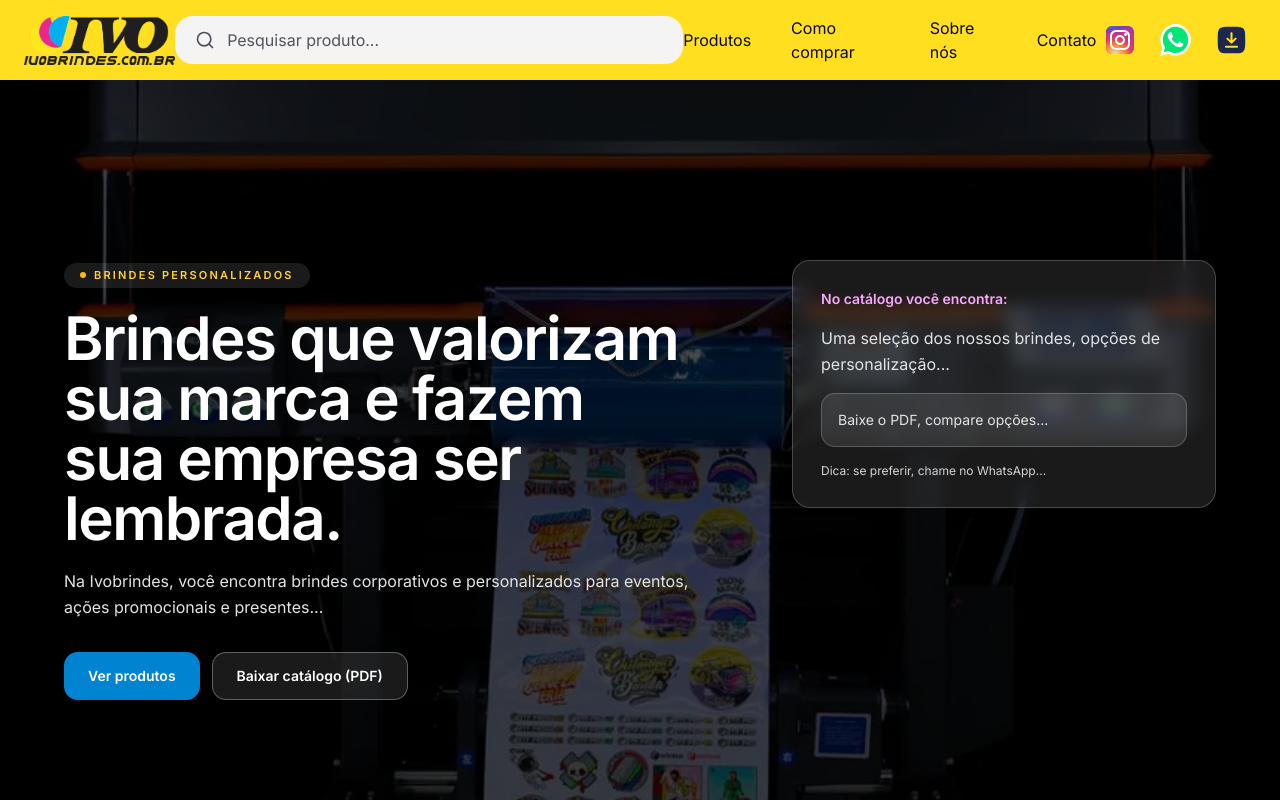
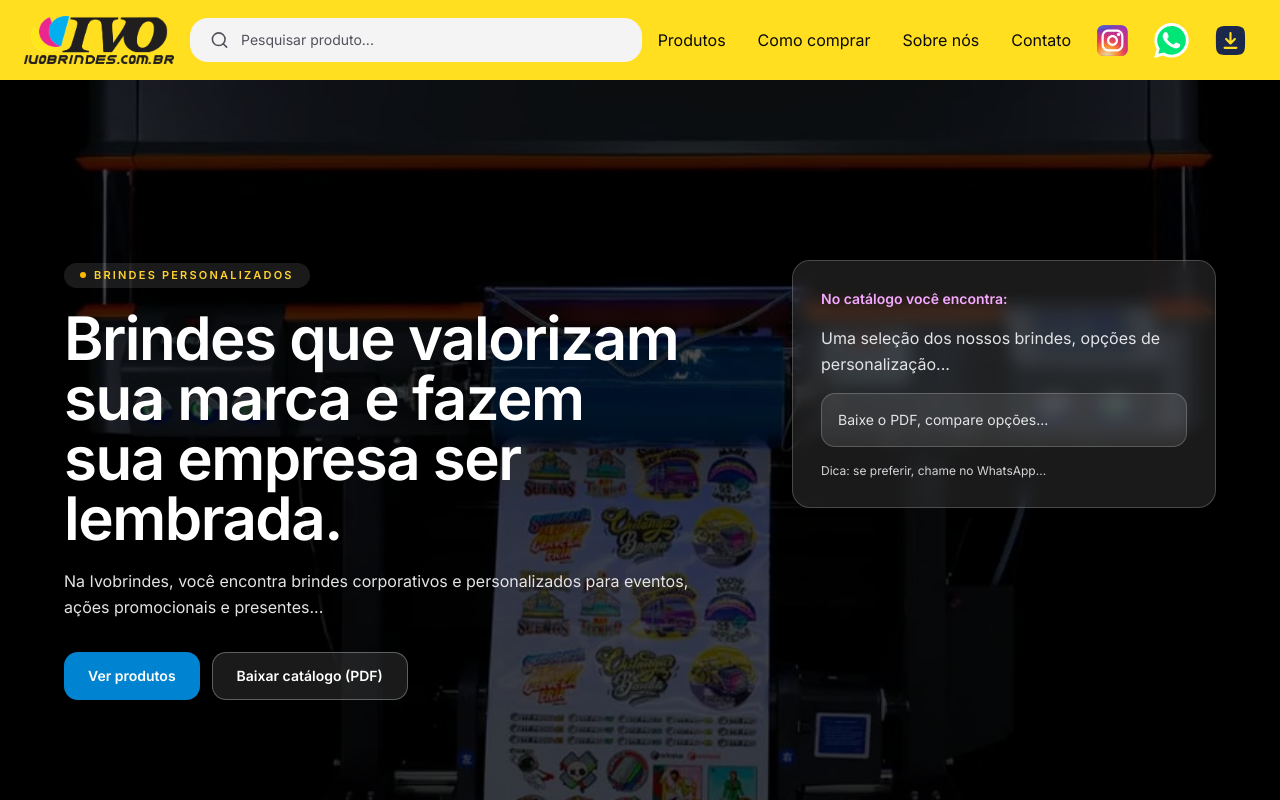
Before and after one commit to IvolbeneH/ivobrindes, a Next.js app: page / in a window 1280 px wide. Shown: the top 800 px of the page. Built offline with nearby package versions, Linux system fonts and the light colour scheme.

Commit message:
fix: fix responsive header icons

```diff
--- a/app/components/header.tsx
+++ b/app/components/header.tsx
@@ -30,22 +30,24 @@ export function Header() {
       className="flex w-full flex-col bg-yellow-300 shadow-lg backdrop-blur-md"
       id="contato"
     >
-      <div className="flex h-20 w-full items-center justify-between px-4 md:px-6">
-        <Link href="/" className="group">
+      <div className="flex h-20 w-full items-center justify-between gap-4 px-4 md:px-6">
+        <Link href="/" className="group flex-shrink-0">
           <Image
             src="/ivobrindes.png"
             alt="Logo"
-            width={160}
-            height={160}
+            width={150}
+            height={150}
             className="transition-transform duration-300 group-hover:scale-105"
           />
         </Link>
 
-        <div className="hidden md:block">
+        <div className="hidden flex-1 justify-center md:flex">
+          <div className="w-full max-w-sm md:max-w-md lg:max-w-xl xl:max-w-2xl">
             <SearchInput />
           </div>
+        </div>
 
-        <div className="hidden items-center gap-10 lg:flex">
+        <div className="hidden items-center gap-8 lg:flex">
           <a href="#produtos" className="transition hover:text-zinc-700">
             Produtos
           </a>
@@ -59,37 +61,10 @@ export function Header() {
             Contato
           </a>
         </div>
-
         <div className="flex items-center gap-2">
-          <div className="hidden items-center gap-2 sm:flex">
+          <div className="flex items-center gap-2 lg:hidden">
             <SocialIcon
-              href="https://www.instagram.com/ivobrindess?igsh=Z3UyMnVhbHV0cGt4"
-              icon="/instagram.svg"
-            />
-            <SocialIcon
-              href="https://wa.me/5586995486524"
-              icon="/whatsapp.svg"
-            />
-          </div>
-
-          <a
-            href="catalogo.pdf"
-            download
-            className="group relative hidden items-center justify-center rounded-xl p-2 transition-all duration-300 hover:bg-zinc-100/10 sm:flex"
-          >
-            <Image
-              src="/download.svg"
-              alt="catalogo"
-              width={35}
-              height={35}
-              className="transition-transform duration-300 group-hover:scale-110"
-            />
-            <ArrowUpRight className="absolute -top-1 -right-1 h-4 w-4 translate-y-2 opacity-0 transition-all duration-300 group-hover:translate-y-0 group-hover:rotate-12 group-hover:opacity-100" />
-          </a>
-
-          <div className="flex gap-2 lg:hidden">
-            <SocialIcon
-              href="https://www.instagram.com/ivobrindess?igsh=Z3UyMnVhbHV0cGt4"
+              href="https://www.instagram.com/ivobrindess"
               icon="/instagram.svg"
             />
             <SocialIcon
@@ -97,6 +72,7 @@ export function Header() {
               icon="/whatsapp.svg"
             />
             <SocialIcon href="catalogo.pdf" icon="/download.svg" />
+
             <Sheet open={open} onOpenChange={setOpen}>
               <SheetTrigger asChild>
                 <button className="rounded-xl p-2 hover:bg-zinc-100">
@@ -115,63 +91,42 @@ export function Header() {
                 </div>
 
                 <div className="mt-6 flex flex-col gap-3 text-base">
-                  <a
-                    href="#produtos"
-                    className="flex items-center gap-3 rounded-xl bg-zinc-100 px-5 py-3 font-medium transition hover:bg-zinc-200"
-                  >
+                  <a className="menu-item" href="#produtos">
                     Produtos
-                    <Layers className="h-5 w-5" />
                   </a>
-                  <a
-                    href="#comprar"
-                    className="flex items-center gap-3 rounded-xl bg-zinc-100 px-5 py-3 font-medium transition hover:bg-zinc-200"
-                  >
+                  <a className="menu-item" href="#comprar">
                     Como comprar
-                    <Van className="h-6 w-6" />
                   </a>
-                  <a
-                    href="#sobrenos"
-                    className="flex items-center gap-3 rounded-xl bg-zinc-100 px-5 py-3 font-medium transition hover:bg-zinc-200"
-                  >
+                  <a className="menu-item" href="#sobrenos">
                     Sobre nós
-                    <UserRound className="h-5 w-5" />
                   </a>
-                  <a
-                    href="#footer"
-                    className="flex items-center gap-3 rounded-xl bg-zinc-100 px-5 py-3 font-medium transition hover:bg-zinc-200"
-                  >
+                  <a className="menu-item" href="#footer">
                     Contato
-                    <MessageCircleMore className="h-5 w-5" />
                   </a>
+                </div>
 
-                  <div className="mt-3 flex flex-col">
+                <div className="mt-6 flex flex-col gap-3">
                   <a
                     href="catalogo.pdf"
                     download
-                      className="mt-4 inline-flex items-center justify-center rounded-xl bg-amber-400 px-4 py-2 text-sm font-semibold text-white"
+                    className="rounded-xl bg-amber-400 px-4 py-2 text-center font-semibold text-white"
                   >
                     Baixar catálogo
                   </a>
-                    <a
-                      href="https://www.instagram.com/ivobrindess/"
-                      target="_blank"
-                      className="mt-4 inline-flex items-center justify-center gap-2 rounded-xl border border-pink-500 px-4 py-2 text-sm font-semibold text-zinc-700"
-                    >
-                      Ver Instagram
-                      <Instagram className="text-pink-400" />
-                    </a>
-                    <a
-                      href="https://wa.link/s1cjzl"
-                      target="_blank"
-                      className="mt-4 inline-flex items-center justify-center gap-2 rounded-xl border border-green-500 px-4 py-2 text-sm font-semibold text-zinc-700"
-                    >
-                      Ver Whatsapp
-                      <MessageCircleCheck className="text-green-400" />
-                    </a>
-                  </div>
                 </div>
               </SheetContent>
             </Sheet>
+          </div>
+          <div className="hidden items-center gap-2 lg:flex">
+            <SocialIcon
+              href="https://www.instagram.com/ivobrindess"
+              icon="/instagram.svg"
+            />
+            <SocialIcon
+              href="https://wa.me/5586995486524"
+              icon="/whatsapp.svg"
+            />
+            <SocialIcon href="catalogo.pdf" icon="/download.svg" />
           </div>
         </div>
       </div>
--- a/app/components/search-input.tsx
+++ b/app/components/search-input.tsx
@@ -32,7 +32,7 @@ export function SearchInput({ onSearch }: Props) {
         onKeyDown={(e) => {
           if (e.key === "Enter") handleSearch();
         }}
-        className="w-full border-none p-3 text-zinc-800 outline-none placeholder:text-zinc-600 md:w-[28rem]"
+        className="w-full border-none p-3 text-sm text-zinc-800 outline-none placeholder:text-zinc-600"
       />
     </div>
   );
--- a/app/layout.tsx
+++ b/app/layout.tsx
@@ -25,7 +25,7 @@ export default function RootLayout({
   children: React.ReactNode;
 }>) {
   return (
-    <html lang="en" className="scroll-smooth">
+    <html lang="pt-BR" className="scroll-smooth">
       <body className={`${inter.className} antialiased`}>
         <div className="flex min-h-screen flex-col">
           <Header />
```
Lines whose indentation alone changed are shown as unchanged.
